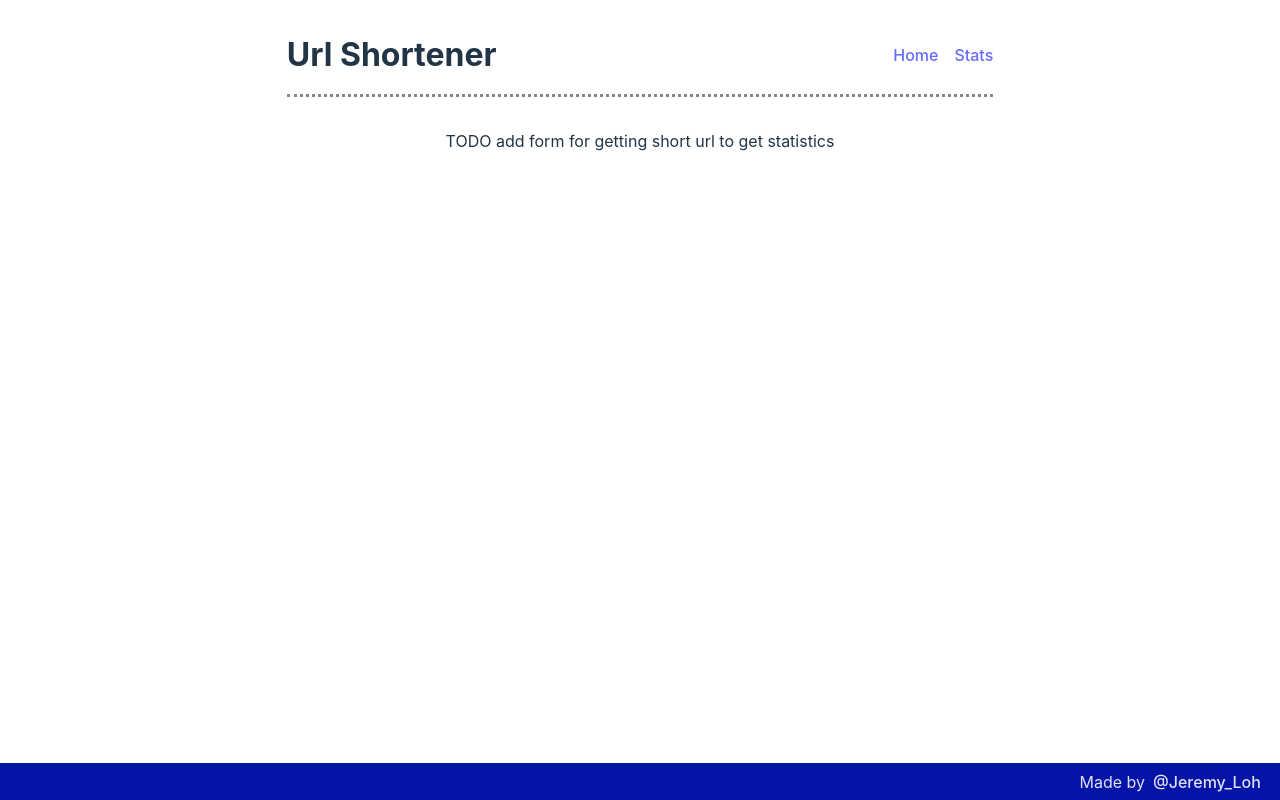
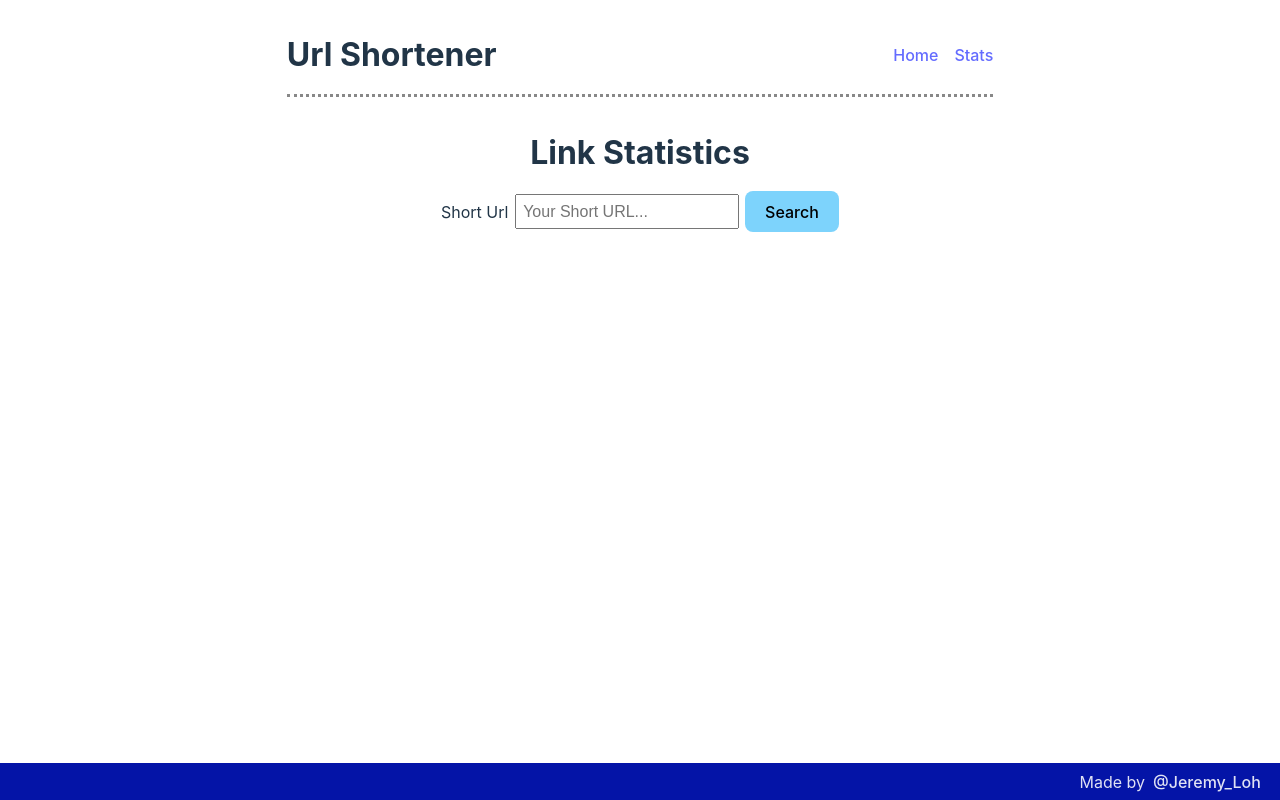
Before and after one commit to JeremyLoh/shortly, a React (Vite) app in the folder frontend/: page /stats in a window 1280 px wide. Built offline with nearby package versions, Linux system fonts and the light colour scheme.

Commit message:
feat: add link statistic card and stat data retrieval

```diff
--- /dev/null
+++ b/frontend/src/components/ShortUrlStatForm.css
@@ -0,0 +1,20 @@
+#link-stat-form {
+  display: flex;
+  justify-content: center;
+  flex-wrap: wrap;
+  align-items: center;
+  gap: 0.4rem;
+}
+
+#link-stat-form input {
+  font-size: 1rem;
+  padding: 0.4rem;
+}
+
+#link-stat-form button[type="submit"] {
+  background-color: #7dd3fc;
+}
+
+#link-stat-form button[type="submit"]:hover {
+  background-color: #38bdf8;
+}
--- /dev/null
+++ b/frontend/src/components/ShortUrlStatForm.tsx
@@ -0,0 +1,69 @@
+import { SubmitHandler, useForm } from "react-hook-form"
+import "./ShortUrlStatForm.css"
+import { getUrlStat, UrlStat } from "../endpoints/urlStatistic"
+
+type FormFields = {
+  url: string
+}
+
+function ShortUrlStatForm({
+  handleUrlStat,
+}: {
+  handleUrlStat: (urlStat: UrlStat) => void
+}) {
+  const {
+    register,
+    handleSubmit,
+    setError,
+    formState: { errors, isSubmitting },
+  } = useForm<FormFields>()
+  const onSubmit: SubmitHandler<FormFields> = async (data: FormFields) => {
+    try {
+      const url = new URL(data.url)
+      const shortCode = url.pathname.split("/").pop()
+      if (!shortCode || shortCode === "") {
+        setError("root", { message: "Short url provided cannot be blank" })
+        return
+      }
+      const stat = await getUrlStat(shortCode)
+      handleUrlStat(stat)
+      // eslint-disable-next-line @typescript-eslint/no-explicit-any
+    } catch (error: any) {
+      setError("root", {
+        message: `Could not get statistic for short url provided (${error.message})`,
+      })
+    }
+  }
+  return (
+    <div>
+      <form id="link-stat-form" onSubmit={handleSubmit(onSubmit)}>
+        <label htmlFor="url">Short Url</label>
+        <input
+          id="url"
+          type="text"
+          placeholder="Your Short URL..."
+          {...register("url", {
+            required: "Short Url is required",
+            minLength: { value: 3, message: "Min length is 3" },
+            maxLength: { value: 2048, message: "Max length is 2048" },
+          })}
+        />
+        <button disabled={isSubmitting} type="submit">
+          {isSubmitting ? "Loading" : "Search"}
+        </button>
+      </form>
+      {errors.url && (
+        <p role="alert" className="error-text">
+          {errors.url.message}
+        </p>
+      )}
+      {errors.root && (
+        <p role="alert" className="error-text">
+          {errors.root.message}
+        </p>
+      )}
+    </div>
+  )
+}
+
+export default ShortUrlStatForm
--- /dev/null
+++ b/frontend/src/components/UrlStatCard.css
@@ -0,0 +1,21 @@
+.url-stat-card {
+  display: flex;
+  flex-direction: column;
+  background-color: #f1f5f9;
+  margin: 1rem;
+  padding: 1rem;
+  width: 80%;
+  max-width: 70ch;
+  box-shadow: 0px 5px 10px -4px #555;
+}
+
+.url-stat-card hr {
+  border: 1px solid #888;
+  width: 100%;
+  margin: 0;
+}
+
+.url-stat-card p {
+  margin: 0.4rem 0;
+  word-break: break-all;
+}
--- /dev/null
+++ b/frontend/src/components/UrlStatCard.tsx
@@ -0,0 +1,26 @@
+import { Link } from "react-router-dom"
+import { UrlStat } from "../endpoints/urlStatistic"
+import "./UrlStatCard.css"
+
+function UrlStatCard({ urlStat }: { urlStat: UrlStat }) {
+  return (
+    <div className="url-stat-card">
+      <h3>{urlStat.shortCode}</h3>
+      <hr />
+      <p>
+        <Link to={urlStat.url} target="_blank" rel="noopener noreferrer">
+          {urlStat.url}
+        </Link>
+      </p>
+      <p>
+        {urlStat.accessCount} engagement{urlStat.accessCount > 1 ? "s" : ""}
+      </p>
+      <p>Created at {new Date(urlStat.createdAt).toString()}</p>
+      {urlStat.updatedAt
+        ? `Last updated at ${new Date(urlStat.updatedAt).toString()}`
+        : "Never Updated"}
+    </div>
+  )
+}
+
+export default UrlStatCard
--- /dev/null
+++ b/frontend/src/endpoints/urlStatistic.ts
@@ -0,0 +1,34 @@
+import ky from "ky"
+
+interface UrlStat {
+  id: string
+  accessCount: number
+  shortCode: string
+  url: string
+  createdAt: string
+  updatedAt: string | null
+}
+
+async function getUrlStat(shortCode: string): Promise<UrlStat> {
+  if (shortCode == "") {
+    throw new Error("Short Code cannot be blank")
+  }
+  try {
+    const response = await ky.get(`/api/shorten/${shortCode}/stats`)
+    console.log({ response })
+    if (!response.ok) {
+      throw new Error("Could not get url information")
+    }
+    const json: UrlStat = await response.json()
+    return json
+    // eslint-disable-next-line @typescript-eslint/no-explicit-any
+  } catch (error: any) {
+    if (error.name === "HTTPError") {
+      throw new Error(error.response.statusText)
+    }
+    throw error
+  }
+}
+
+export type { UrlStat }
+export { getUrlStat }
--- a/frontend/src/pages/UrlStatsPage.tsx
+++ b/frontend/src/pages/UrlStatsPage.tsx
@@ -1,11 +1,21 @@
 import Header from "../components/Header"
 import Footer from "../components/Footer"
+import ShortUrlStatForm from "../components/ShortUrlStatForm"
+import { UrlStat } from "../endpoints/urlStatistic"
+import { useState } from "react"
+import UrlStatCard from "../components/UrlStatCard"
 
 function UrlStatsPage() {
+  const [urlStat, setUrlStat] = useState<UrlStat>()
+  function handleUrlStat(urlStat: UrlStat) {
+    setUrlStat(urlStat)
+  }
   return (
     <>
       <Header />
-      <p>TODO add form for getting short url to get statistics</p>
+      <h1>Link Statistics</h1>
+      <ShortUrlStatForm handleUrlStat={handleUrlStat} />
+      {urlStat && <UrlStatCard urlStat={urlStat} />}
       <Footer />
     </>
   )
```
